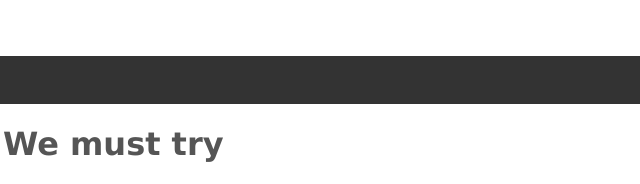
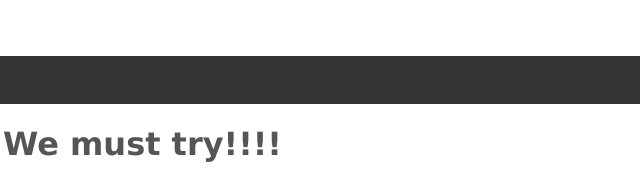
Before and after one commit to Ala123Sobhan/Cuisines, a plain HTML site: page index.html in a window 1280 px wide. Shown: the top 184 px of the page, 429-1069 px from the left. Drawn offline with Linux system fonts and the light colour scheme.

Commit message:
hey ala, I am changing the header!

```diff
--- a/index.html
+++ b/index.html
@@ -21,9 +21,9 @@
       </ul>
     </div>
 
-    <h1 id="h1">Different five Cuisines: We must try</h1>
+    <h1 id="h1">Different five Cuisines: We must try!!!!</h1>
     <div class="top">
-      <!-- for image-->
+
     </div>
     <div id="container">
       <p id="p1">
```
